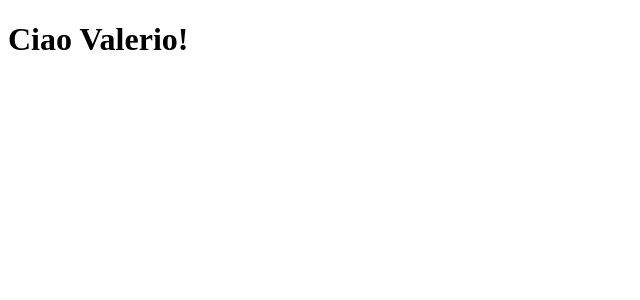
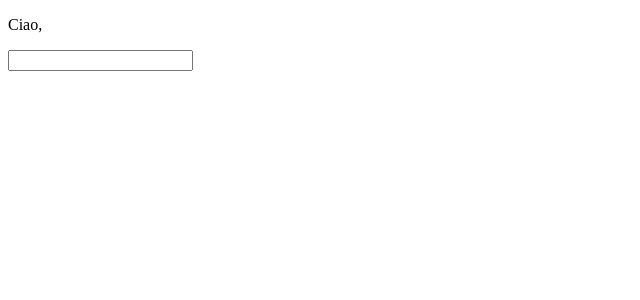
Before and after one commit to ValerioDiBiagio/react-exercises, a React (Vite) app: page / in a window 1280 px wide. Shown: the top 300 px of the page, without its empty margins (0-640 px from the left). Built offline with nearby package versions, Linux system fonts and the light colour scheme.

Commit message:
Replace Welcome component with Greeting component and implement state for name

```diff
--- a/src/App.jsx
+++ b/src/App.jsx
@@ -1,11 +1,10 @@
-import Welcome from "./exercises/props/Welcome"
-
+import Greeting from "./exercises/props/Greeting"
 
 function App() {
 
   return (
     <>
-      <Welcome nome="Valerio" />
+      <Greeting name="Valerio" />
     </>
 
   )
--- /dev/null
+++ b/src/exercises/props/Greeting.jsx
@@ -0,0 +1,17 @@
+import { useState } from "react";
+
+export default function Greeting({ initialName }) {
+    // TODO: crea uno stato "name" inizializzato con initialName
+    const [name, setName] = useState(initialName);
+
+    return (
+        <div>
+            <p>Ciao, { /* TODO: mostra name */ name}</p>
+            <input
+                type="text"
+                value={/* TODO: value input */name}
+                onChange={/* TODO: aggiorna name */(e) => setName(e.target.value)}
+            />
+        </div>
+    );
+}
```
